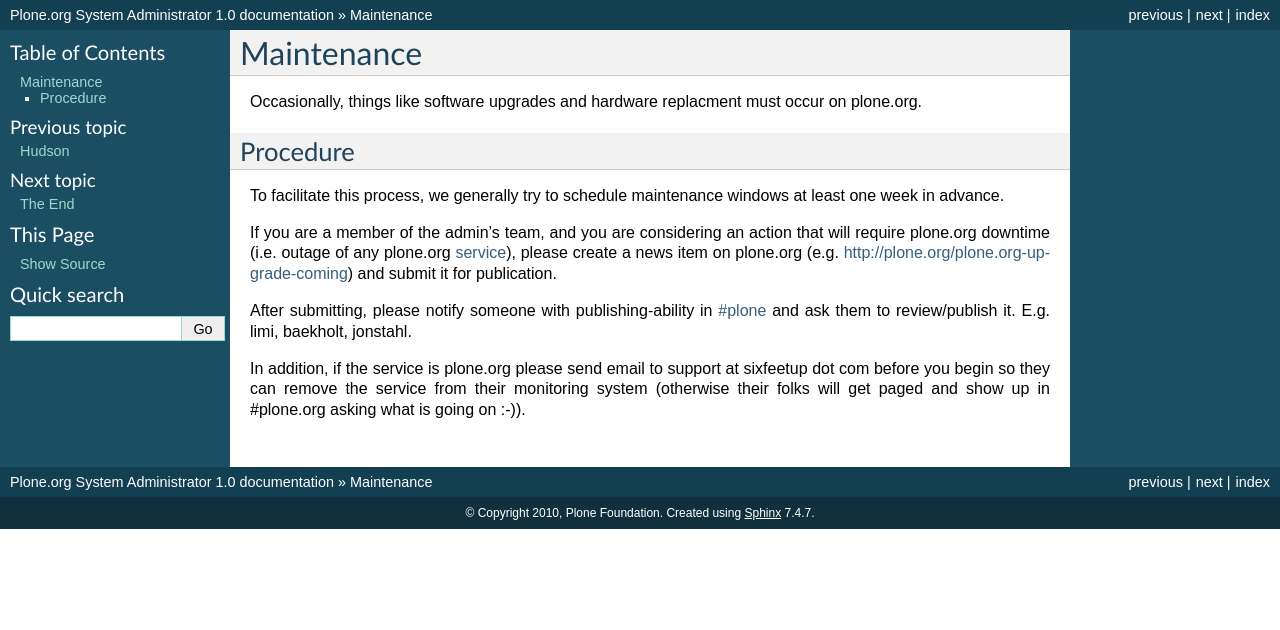
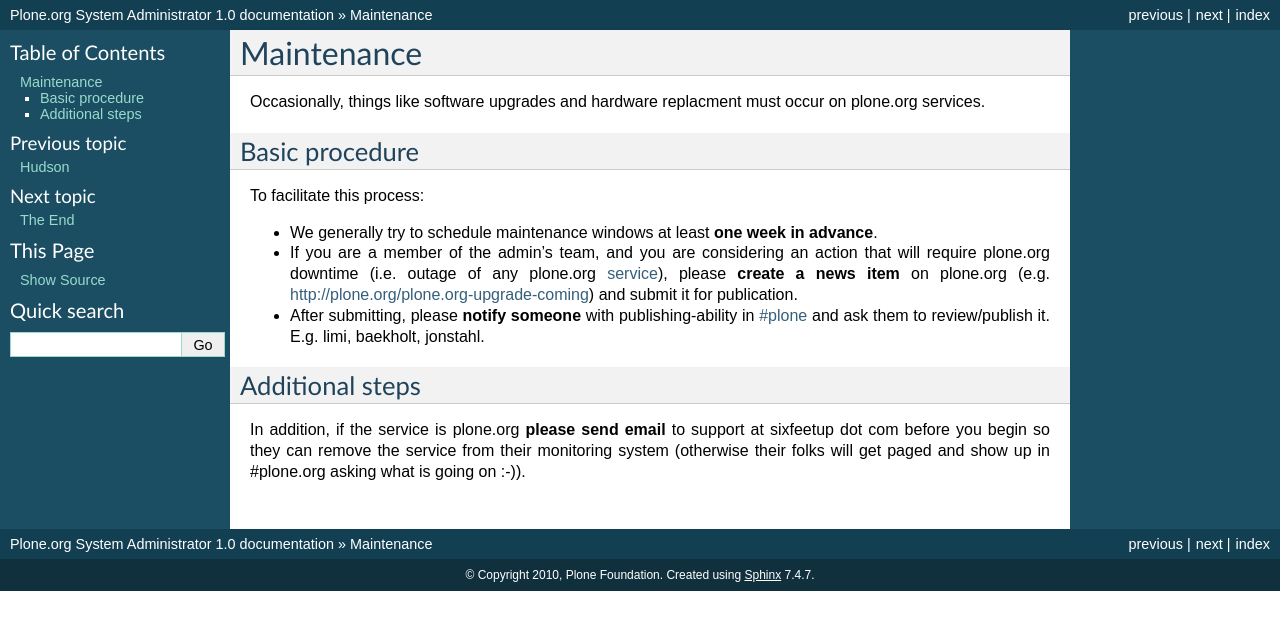
Before and after one commit to plone/ploneorg.admin, a Sphinx documentation site: the page built from sysadmin/documentation/maintenance.rst, in a window 1280 px wide. Shown: the top 630 px of the page. Built offline with Sphinx 7.4.7, drawn with Linux system fonts in a browser that asks for light colours.

Commit message:
Even better! A bulleted list and bold highlighting added to key points (I <3 Sphinx).
svn path=/sysadmin/trunk/; revision=38560

```diff
--- a/sysadmin/documentation/maintenance.rst
+++ b/sysadmin/documentation/maintenance.rst
@@ -2,23 +2,23 @@
 ===========
 
 Occasionally, things like software upgrades and hardware replacment must occur
-on plone.org.
+on plone.org services.
 
-Procedure
----------
+Basic procedure
+---------------
 
-To facilitate this process, we generally try to schedule maintenance
-windows at least one week in advance.
+To facilitate this process:
 
-If you are a member of the admin's team, and you are considering an action that
-will require plone.org downtime (i.e. outage of any plone.org :doc:`service </services>`), please
-create a news item on plone.org (e.g. http://plone.org/plone.org-upgrade-coming)
-and submit it for publication.
+- We generally try to schedule maintenance windows at least **one week in advance**.
 
-After submitting, please notify someone with publishing-ability in `#plone`_ and ask
-them to review/publish it. E.g. limi, baekholt, jonstahl.
+- If you are a member of the admin's team, and you are considering an action that will require plone.org downtime (i.e. outage of any plone.org :doc:`service </services>`), please **create a news item** on plone.org (e.g. http://plone.org/plone.org-upgrade-coming) and submit it for publication.
 
-In addition, if the service is plone.org please send email to support at sixfeetup
+- After submitting, please **notify someone** with publishing-ability in `#plone`_ and ask them to review/publish it. E.g. limi, baekholt, jonstahl.
+
+Additional steps
+----------------
+
+In addition, if the service is plone.org **please send email** to support at sixfeetup
 dot com before you begin so they can remove the service from their monitoring system
 (otherwise their folks will get paged and show up in #plone.org asking what
 is going on :-)).
```
Also changed, not shown: 3 other files.
